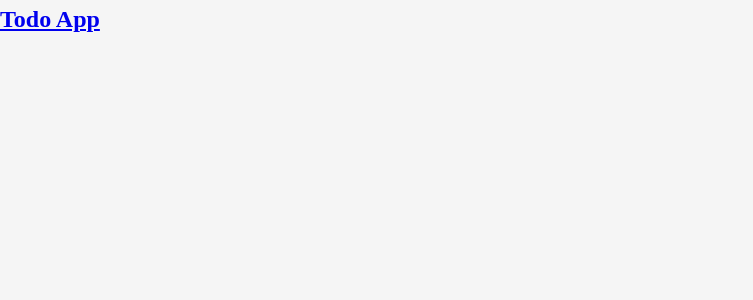
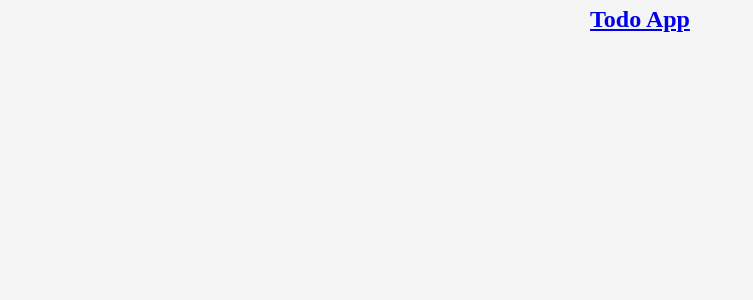
Before and after one commit to Jacobkyalo/todo-express-rest-api, a React (Create React App) app in the folder frontend/: page / in a window 1280 px wide. Shown: the top 300 px of the page, without its empty margins (0-753 px from the left). Built offline with nearby package versions, Linux system fonts and the light colour scheme; a web font is replaced by a local one.

Commit message:
added app styles

```diff
--- a/frontend/src/App.scss
+++ b/frontend/src/App.scss
@@ -0,0 +1,3 @@
+.app {
+    text-align: center;
+}
```
